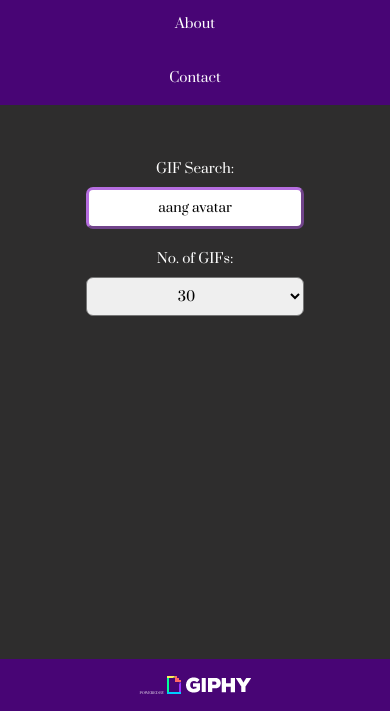
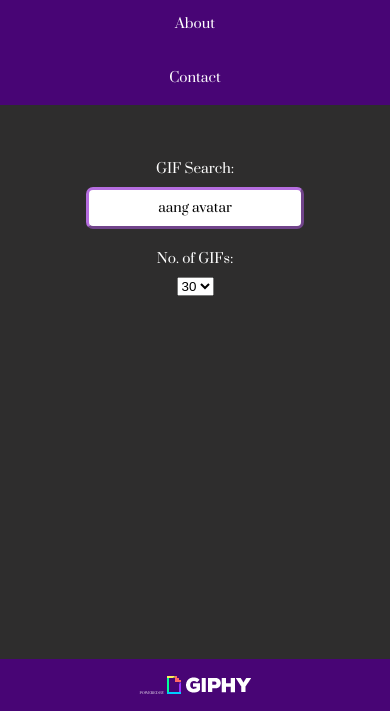
Before and after one commit to newCodeWriter/GIPHY-Search-Engine, a plain HTML site: page index.html in a window 390 px wide. Shown: the part 133-844 px from the top of the page. Drawn offline with nearby package versions, Linux system fonts and the light colour scheme; no server answers.

Commit message:
remove styles for select tag

```diff
--- a/scss/style.scss
+++ b/scss/style.scss
@@ -137,13 +137,6 @@ nav{
         button{
             border: 1px outset $purple;
         }
-        select{
-            width: 80%;
-            padding: 0.45rem 0.25rem;
-            border-radius: 7px;
-            text-indent: 6.5em;
-            font-family: 'Prata', serif;
-        }
     }
 }
 .insert-gifs{
@@ -259,15 +252,9 @@ footer{
                 padding: 0.65rem 0;
             }
         }
-        #gif-items{
-            select{
-                padding: 0.65rem 0;
-            }
-        }
     }
     .mobile-search{
-        width: $width;
-
+        width: 20em;
     }
     .insert-gifs{
         @include flexbox-mobile;
```
Also changed, not shown: css/style.css, 1 other file.
